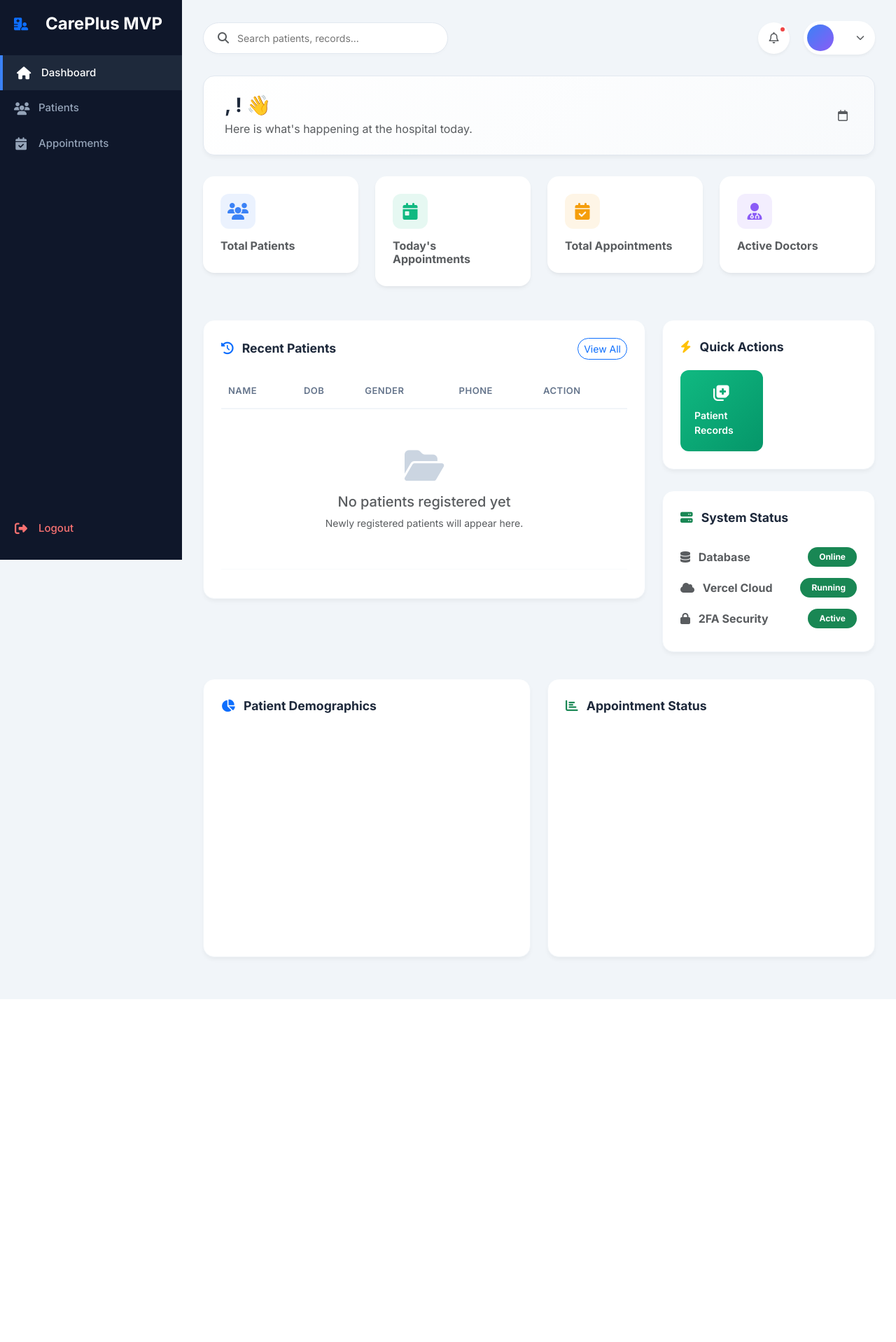
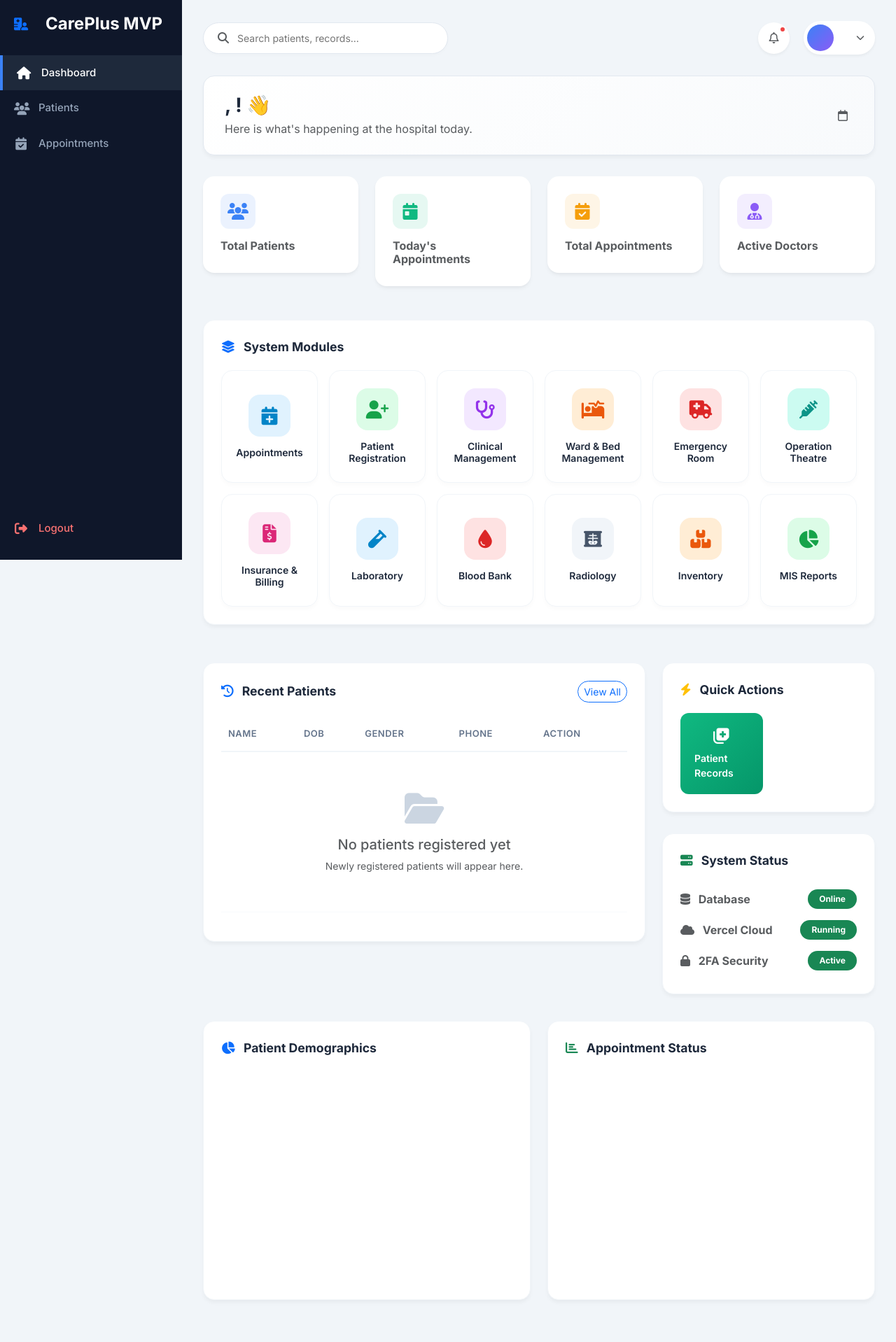
Before and after one commit to asieduhenry28-cmyk/HospitalSecurityMVP, a Flask app: template templates/dashboard.html in a window 1280 px wide. Shown: the whole page at 70% size. Before the commit the page ends 1428 px from the top, so only its background shows below. Run offline with Flask 3, Linux system fonts and the light colour scheme; the template is opened without the code that fills it, so the values that code supplies are empty; a map, chart or similar area stays blank; parts of the project's set-up code (start-up, migrations or seed data) failed here and were passed over.

Commit message:
Added premium system modules grid

```diff
--- a/templates/dashboard.html
+++ b/templates/dashboard.html
@@ -4,13 +4,9 @@
     <meta charset="UTF-8">
     <meta name="viewport" content="width=device-width, initial-scale=1.0">
     <title>Dashboard - CarePlus MVP</title>
-    <!-- Google Fonts -->
     <link href="https://fonts.googleapis.com/css2?family=Inter:wght@300;400;500;600;700&display=swap" rel="stylesheet">
-    <!-- Bootstrap CSS -->
     <link href="https://cdn.jsdelivr.net/npm/bootstrap@5.3.0/dist/css/bootstrap.min.css" rel="stylesheet">
-    <!-- FontAwesome -->
     <link rel="stylesheet" href="https://cdnjs.cloudflare.com/ajax/libs/font-awesome/6.4.0/css/all.min.css">
-    <!-- Chart.js -->
     <script src="https://cdn.jsdelivr.net/npm/chart.js"></script>
 
     <style>
@@ -27,12 +23,7 @@
             --text-muted: #64748b;
         }
 
-        body {
-            font-family: 'Inter', sans-serif;
-            background-color: var(--bg-main);
-            color: var(--text-main);
-            overflow-x: hidden;
-        }
+        body { font-family: 'Inter', sans-serif; background-color: var(--bg-main); color: var(--text-main); overflow-x: hidden; }
 
         /* Sidebar */
         .sidebar { background-color: var(--sidebar-bg); color: white; min-height: 100vh; padding-top: 20px; position: fixed; width: 260px; z-index: 1000;}
@@ -65,14 +56,13 @@
         .stat-card:hover { transform: translateY(-5px); box-shadow: 0 10px 15px -3px rgba(0, 0, 0, 0.1); }
         .stat-card .icon-box { width: 50px; height: 50px; border-radius: 12px; display: flex; align-items: center; justify-content: center; font-size: 24px; margin-bottom: 15px;}
 
-        /* Specific Card Colors */
         .card-patients .icon-box { background: rgba(59, 130, 246, 0.1); color: var(--primary); }
         .card-appts .icon-box { background: rgba(16, 185, 129, 0.1); color: var(--success); }
         .card-total .icon-box { background: rgba(245, 158, 11, 0.1); color: var(--warning); }
         .card-docs .icon-box { background: rgba(139, 92, 246, 0.1); color: #8b5cf6; }
 
         /* Main Widgets */
-        .widget-card { background: var(--card-bg); border-radius: 16px; padding: 25px; box-shadow: 0 4px 6px -1px rgba(0, 0, 0, 0.05); border: 1px solid #f1f5f9; margin-bottom: 30px; overflow: hidden; /* Prevents bleeding */}
+        .widget-card { background: var(--card-bg); border-radius: 16px; padding: 25px; box-shadow: 0 4px 6px -1px rgba(0, 0, 0, 0.05); border: 1px solid #f1f5f9; margin-bottom: 30px; overflow: hidden;}
         .widget-title { font-weight: 700; font-size: 1.1rem; margin-bottom: 20px; display: flex; align-items: center; justify-content: space-between;}
 
         /* Table */
@@ -93,17 +83,33 @@
         .qa-green { background: linear-gradient(135deg, #10b981, #059669); }
         .qa-red { background: linear-gradient(135deg, #ef4444, #dc2626); }
 
-        /* BRUTE FORCE CHART FIX */
-        .chart-wrapper {
-            position: relative;
-            height: 300px !important; /* Forces the height */
-            max-height: 300px !important;
-            width: 100%;
-            overflow: hidden; /* Hides any stretching */
+        /* --- NEW MODULE GRID STYLES --- */
+        .module-card {
+            display: flex; flex-direction: column; align-items: center; justify-content: center;
+            background: white; border-radius: 16px; padding: 25px 15px; text-decoration: none;
+            color: var(--text-main); transition: all 0.3s ease; border: 1px solid #f1f5f9;
+            box-shadow: 0 4px 6px rgba(0,0,0,0.02); height: 100%;
         }
-        .chart-wrapper canvas {
-            max-height: 300px !important; /* Forces the canvas itself to stop growing */
+        .module-card:hover { transform: translateY(-5px); box-shadow: 0 10px 20px rgba(0,0,0,0.08); border-color: #e2e8f0; }
+        .module-card .m-icon {
+            width: 60px; height: 60px; border-radius: 16px; display: flex;
+            align-items: center; justify-content: center; font-size: 26px; margin-bottom: 15px;
         }
+        .module-card span { font-weight: 600; font-size: 14px; text-align: center; line-height: 1.2; }
+
+        /* Soft Pastel Colors for Icons */
+        .m-blue { background: #e0f2fe; color: #0284c7; }
+        .m-red { background: #fee2e2; color: #dc2626; }
+        .m-green { background: #dcfce7; color: #16a34a; }
+        .m-purple { background: #f3e8ff; color: #9333ea; }
+        .m-orange { background: #ffedd5; color: #ea580c; }
+        .m-teal { background: #ccfbf1; color: #0d9488; }
+        .m-pink { background: #fce7f3; color: #db2777; }
+        .m-gray { background: #f1f5f9; color: #475569; }
+
+        /* Chart Fix */
+        .chart-wrapper { position: relative; height: 300px !important; max-height: 300px !important; width: 100%; overflow: hidden; }
+        .chart-wrapper canvas { max-height: 300px !important; }
     </style>
 </head>
 <body>
@@ -204,6 +210,94 @@
                 <div class="icon-box"><i class="fa-solid fa-user-doctor"></i></div>
                 <h6 class="text-muted fw-bold mb-1">Active Doctors</h6>
                 <h2 class="fw-bold mb-0">{{ total_doctors }}</h2>
+            </div>
+        </div>
+    </div>
+
+    <!-- NEW: SYSTEM MODULES GRID -->
+    <div class="row mt-2 mb-4">
+        <div class="col-12">
+            <div class="widget-card">
+                <div class="widget-title">
+                    <span><i class="fa-solid fa-layer-group text-primary me-2"></i> System Modules</span>
+                </div>
+                <div class="row g-3">
+                    <!-- Working Modules -->
+                    <div class="col-6 col-md-4 col-lg-2">
+                        <a href="/schedule_appointment" class="module-card">
+                            <div class="m-icon m-blue"><i class="fa-solid fa-calendar-plus"></i></div>
+                            <span>Appointments</span>
+                        </a>
+                    </div>
+                    <div class="col-6 col-md-4 col-lg-2">
+                        <a href="/add_patient" class="module-card">
+                            <div class="m-icon m-green"><i class="fa-solid fa-user-plus"></i></div>
+                            <span>Patient Registration</span>
+                        </a>
+                    </div>
+                    <div class="col-6 col-md-4 col-lg-2">
+                        <a href="/view_records/1" class="module-card">
+                            <div class="m-icon m-purple"><i class="fa-solid fa-stethoscope"></i></div>
+                            <span>Clinical Management</span>
+                        </a>
+                    </div>
+
+                    <!-- Placeholder Modules (Coming Soon) -->
+                    <div class="col-6 col-md-4 col-lg-2">
+                        <a href="/coming-soon" class="module-card">
+                            <div class="m-icon m-orange"><i class="fa-solid fa-bed-pulse"></i></div>
+                            <span>Ward & Bed Management</span>
+                        </a>
+                    </div>
+                    <div class="col-6 col-md-4 col-lg-2">
+                        <a href="/coming-soon" class="module-card">
+                            <div class="m-icon m-red"><i class="fa-solid fa-truck-medical"></i></div>
+                            <span>Emergency Room</span>
+                        </a>
+                    </div>
+                    <div class="col-6 col-md-4 col-lg-2">
+                        <a href="/coming-soon" class="module-card">
+                            <div class="m-icon m-teal"><i class="fa-solid fa-syringe"></i></div>
+                            <span>Operation Theatre</span>
+                        </a>
+                    </div>
+                    <div class="col-6 col-md-4 col-lg-2">
+                        <a href="/coming-soon" class="module-card">
+                            <div class="m-icon m-pink"><i class="fa-solid fa-file-invoice-dollar"></i></div>
+                            <span>Insurance & Billing</span>
+                        </a>
+                    </div>
+                    <div class="col-6 col-md-4 col-lg-2">
+                        <a href="/coming-soon" class="module-card">
+                            <div class="m-icon m-blue"><i class="fa-solid fa-vial"></i></div>
+                            <span>Laboratory</span>
+                        </a>
+                    </div>
+                    <div class="col-6 col-md-4 col-lg-2">
+                        <a href="/coming-soon" class="module-card">
+                            <div class="m-icon m-red"><i class="fa-solid fa-droplet"></i></div>
+                            <span>Blood Bank</span>
+                        </a>
+                    </div>
+                    <div class="col-6 col-md-4 col-lg-2">
+                        <a href="/coming-soon" class="module-card">
+                            <div class="m-icon m-gray"><i class="fa-solid fa-x-ray"></i></div>
+                            <span>Radiology</span>
+                        </a>
+                    </div>
+                    <div class="col-6 col-md-4 col-lg-2">
+                        <a href="/coming-soon" class="module-card">
+                            <div class="m-icon m-orange"><i class="fa-solid fa-boxes-stacked"></i></div>
+                            <span>Inventory</span>
+                        </a>
+                    </div>
+                    <div class="col-6 col-md-4 col-lg-2">
+                        <a href="/coming-soon" class="module-card">
+                            <div class="m-icon m-green"><i class="fa-solid fa-chart-pie"></i></div>
+                            <span>MIS Reports</span>
+                        </a>
+                    </div>
+                </div>
             </div>
         </div>
     </div>
@@ -324,7 +418,6 @@
                 <div class="widget-title">
                     <span><i class="fa-solid fa-chart-pie text-primary me-2"></i> Patient Demographics</span>
                 </div>
-                <!-- Using the strict chart-wrapper class -->
                 <div class="chart-wrapper">
                     <canvas id="genderChart"></canvas>
                 </div>
@@ -335,7 +428,6 @@
                 <div class="widget-title">
                     <span><i class="fa-solid fa-chart-bar text-success me-2"></i> Appointment Status</span>
                 </div>
-                <!-- Using the strict chart-wrapper class -->
                 <div class="chart-wrapper">
                     <canvas id="apptChart"></canvas>
                 </div>
@@ -347,7 +439,6 @@
 
 <!-- Chart Data Script -->
 <script>
-    // Gender Chart (Doughnut)
     const genderCtx = document.getElementById('genderChart').getContext('2d');
     const genderDataRaw = {{ gender_data|tojson }};
     const genderLabels = genderDataRaw.map(item => item[0] || 'Unknown');
@@ -366,18 +457,14 @@
         },
         options: {
             responsive: true,
-            maintainAspectRatio: false, // CRITICAL
+            maintainAspectRatio: false,
             cutout: '65%',
             plugins: {
-                legend: {
-                    position: 'right',
-                    labels: { usePointStyle: true, boxWidth: 8, font: {family: 'Inter', size: 13} }
-                }
+                legend: { position: 'right', labels: { usePointStyle: true, boxWidth: 8, font: {family: 'Inter', size: 13} } }
             }
         }
     });
 
-    // Appointment Chart (Bar)
     const apptCtx = document.getElementById('apptChart').getContext('2d');
     const apptDataRaw = {{ appt_data|tojson }};
     const apptLabels = apptDataRaw.map(item => item[0] ? item[0].charAt(0).toUpperCase() + item[0].slice(1) : 'Unknown');
@@ -397,18 +484,11 @@
         },
         options: {
             responsive: true,
-            maintainAspectRatio: false, // CRITICAL
+            maintainAspectRatio: false,
             plugins: { legend: { display: false } },
             scales: {
-                y: {
-                    beginAtZero: true,
-                    ticks: { stepSize: 5, font: {family: 'Inter'} },
-                    grid: { borderDash: [5, 5], color: '#e2e8f0' }
-                },
-                x: {
-                    grid: { display: false },
-                    ticks: { font: {family: 'Inter', weight: 'bold'} }
-                }
+                y: { beginAtZero: true, ticks: { stepSize: 5, font: {family: 'Inter'} }, grid: { borderDash: [5, 5], color: '#e2e8f0' } },
+                x: { grid: { display: false }, ticks: { font: {family: 'Inter', weight: 'bold'} } }
             }
         }
     });
```
Also changed, not shown: blueprints/main.py (+7 -3 lines), templates/coming_soon.html (added, +23 -0 lines).
